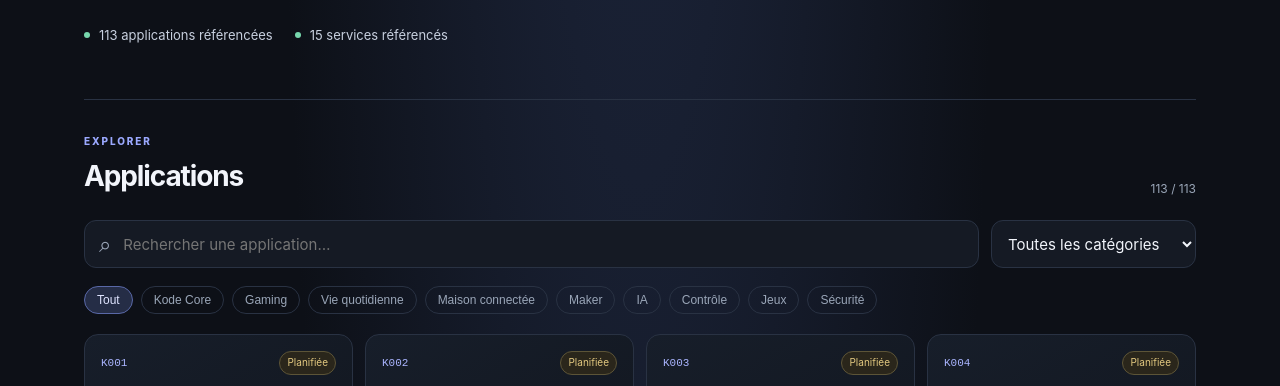
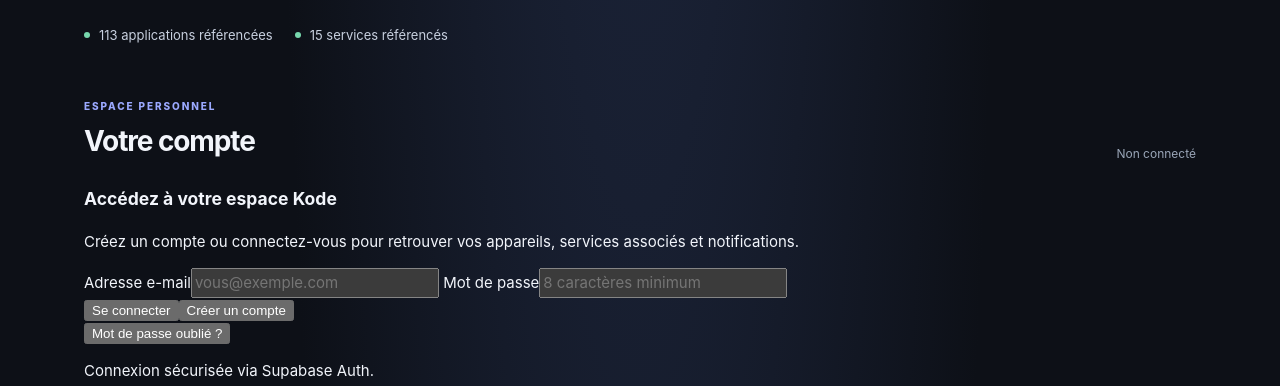
Before and after one commit to livan-commits/Kode-, a plain HTML site: page index.html in a window 1280 px wide. Shown: the part 392-778 px from the top of the page. Drawn offline with Linux system fonts and the light colour scheme; a script that the page names is missing.

Commit message:
Add Supabase account area to portal

```diff
--- a/index.html
+++ b/index.html
@@ -23,6 +23,24 @@
       <p>Applications Kode Dot, services connectés et outils du quotidien. Un catalogue unique, conçu pour évoluer avec vos appareils.</p>
       <div class="hero-meta"><span id="app-total">Chargement…</span><span id="provider-total">Services connectables…</span></div>
     </section>
+    <section class="account-section" id="account">
+      <div class="section-heading"><div><div class="eyebrow">ESPACE PERSONNEL</div><h2>Votre compte</h2></div><span class="subtle" id="auth-state">Non connecté</span></div>
+      <div id="auth-panel" class="account-panel">
+        <div class="auth-intro"><h3>Accédez à votre espace Kode</h3><p>Créez un compte ou connectez-vous pour retrouver vos appareils, services associés et notifications.</p></div>
+        <form id="auth-form" class="auth-form">
+          <label>Adresse e-mail<input id="auth-email" type="email" autocomplete="email" required placeholder="vous@exemple.com"></label>
+          <label>Mot de passe<input id="auth-password" type="password" autocomplete="current-password" minlength="8" required placeholder="8 caractères minimum"></label>
+          <div class="auth-actions"><button type="submit" id="auth-submit">Se connecter</button><button type="button" class="secondary" id="auth-signup">Créer un compte</button></div>
+          <button type="button" class="text-button" id="auth-reset">Mot de passe oublié ?</button>
+        </form>
+        <p id="auth-message" class="auth-message" role="status" aria-live="polite">Connexion sécurisée via Supabase Auth.</p>
+      </div>
+      <div id="user-panel" class="account-panel" hidden>
+        <div class="user-head"><div><span class="eyebrow">SESSION ACTIVE</span><h3 id="user-email"></h3><p id="user-since" class="subtle"></p></div><button type="button" class="secondary" id="auth-signout">Se déconnecter</button></div>
+        <div id="dashboard-status" class="auth-message" role="status">Chargement de votre espace…</div>
+        <div id="dashboard-content" class="dashboard-grid"></div>
+      </div>
+    </section>
     <section class="section">
       <div class="section-heading"><div><div class="eyebrow">EXPLORER</div><h2>Applications</h2></div><span class="subtle" id="shown-count"></span></div>
       <div class="toolbar">
```
